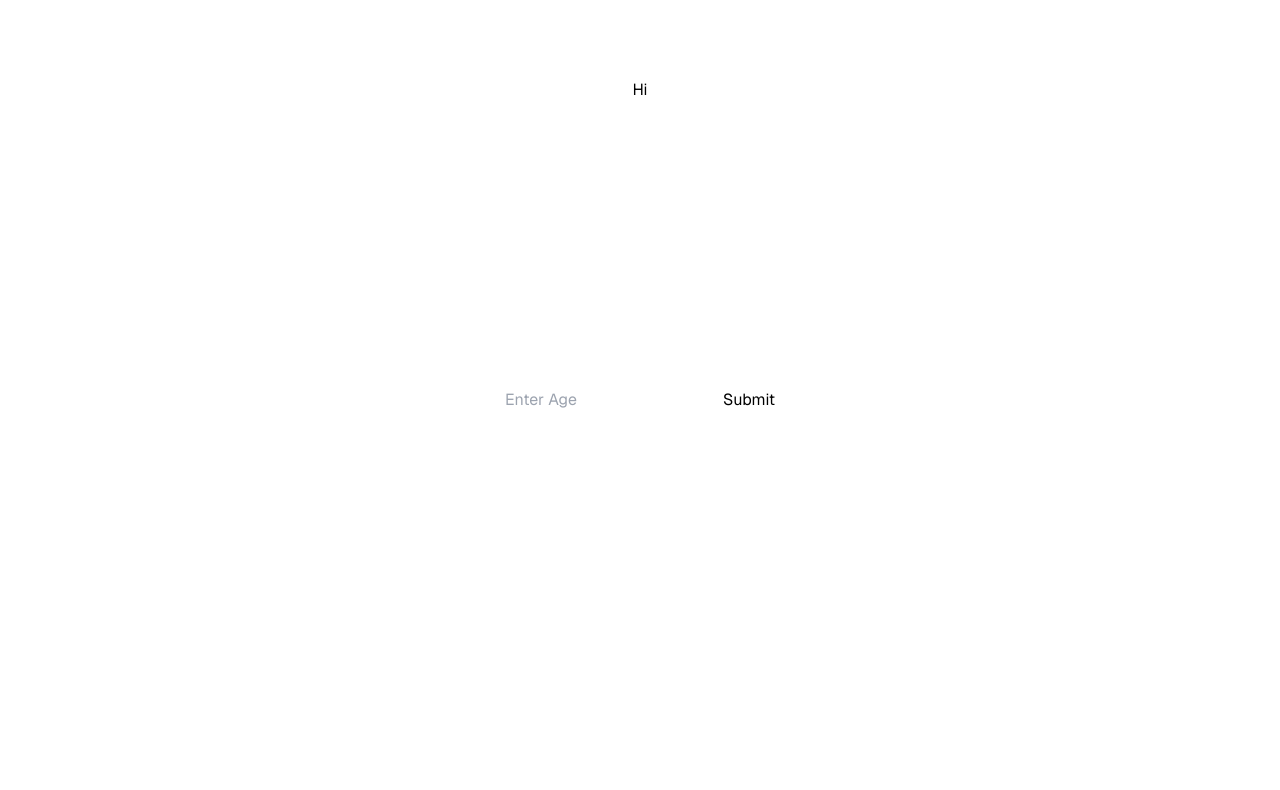
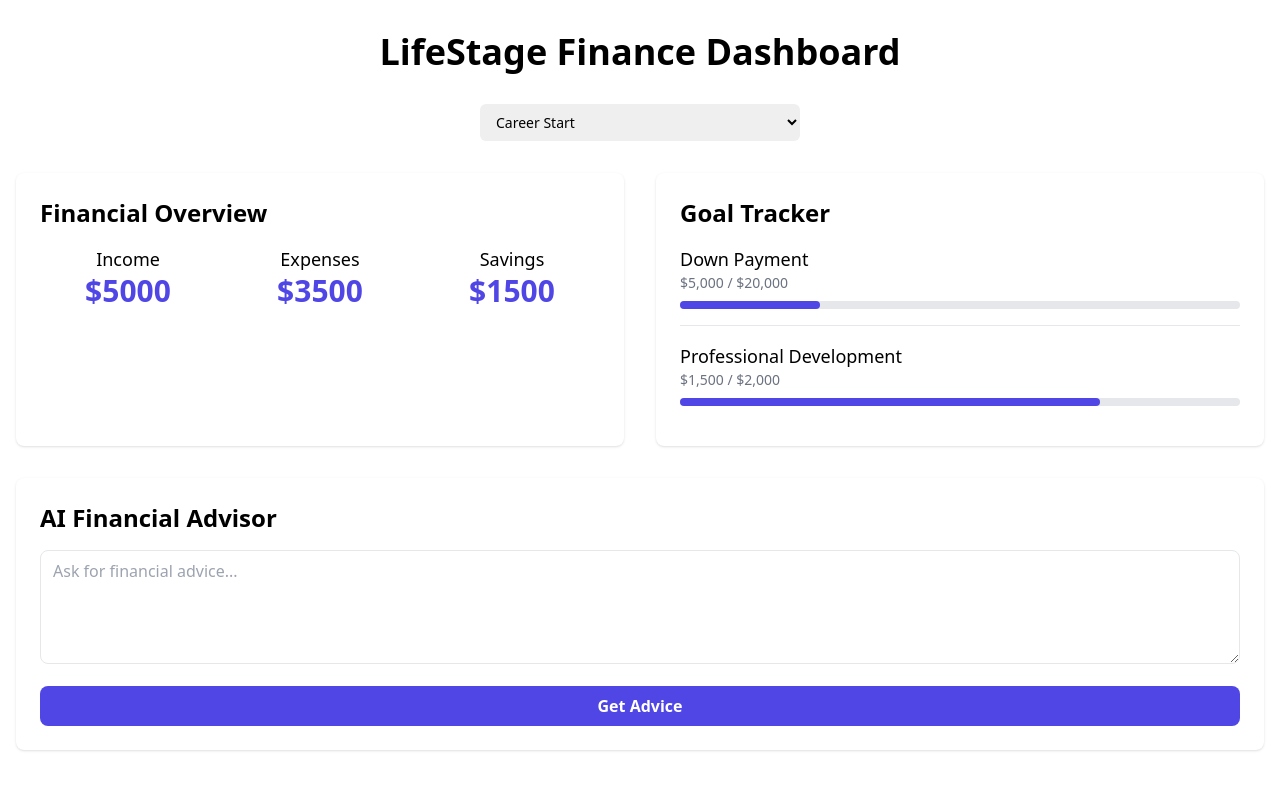
Before and after one commit to abmilo/SheInnovates, a Next.js app in the folder she-innovates/: page / in a window 1280 px wide. Shown: the top 790 px of the page. Built offline with nearby package versions, Linux system fonts and the light colour scheme.

Commit message:
added backbone

```diff
--- /dev/null
+++ b/she-innovates/app/components/AIAdvisor.jsx
@@ -0,0 +1,41 @@
+"use client"
+
+import { useState } from "react"
+
+export function AIAdvisor({ stage }) {
+  const [input, setInput] = useState("")
+  const [response, setResponse] = useState("")
+
+  const handleSubmit = (e) => {
+    e.preventDefault()
+    // In a real application, this would call an API endpoint to get AI-generated advice
+    setResponse(`Here's some advice for your ${stage} stage: ${input}`)
+    setInput("")
+  }
+
+  return (
+    <div className="bg-white shadow rounded-lg p-6">
+      <h2 className="text-2xl font-semibold mb-4">AI Financial Advisor</h2>
+      <form onSubmit={handleSubmit} className="space-y-4">
+        <textarea
+          value={input}
+          onChange={(e) => setInput(e.target.value)}
+          placeholder="Ask for financial advice..."
+          className="w-full px-3 py-2 text-gray-700 border rounded-lg focus:outline-none"
+          rows="4"
+        />
+        <button
+          type="submit"
+          className="w-full bg-indigo-600 text-white font-bold py-2 px-4 rounded-lg hover:bg-indigo-700 transition duration-300"
+        >
+          Get Advice
+        </button>
+      </form>
+      {response && (
+        <div className="mt-4 p-4 bg-gray-100 rounded-lg">
+          <p>{response}</p>
+        </div>
+      )}
+    </div>
+  )
+}
--- /dev/null
+++ b/she-innovates/app/components/FinancialOverview.jsx
@@ -0,0 +1,25 @@
+export function FinancialOverview({ stage }) {
+    const overviewData = {
+      student: { income: 1200, expenses: 1000, savings: 200 },
+      career: { income: 5000, expenses: 3500, savings: 1500 },
+      family: { income: 8000, expenses: 6000, savings: 2000 },
+      homeowner: { income: 10000, expenses: 7000, savings: 3000 },
+      retirement: { income: 6000, expenses: 4000, savings: 2000 },
+    }
+
+    const data = overviewData[stage]
+
+    return (
+      <div className="bg-white shadow rounded-lg p-6">
+        <h2 className="text-2xl font-semibold mb-4">Financial Overview</h2>
+        <div className="grid grid-cols-3 gap-4">
+          {Object.entries(data).map(([key, value]) => (
+            <div key={key} className="text-center">
+              <h3 className="text-lg font-medium capitalize">{key}</h3>
+              <p className="text-3xl font-bold text-indigo-600">${value}</p>
+            </div>
+          ))}
+        </div>
+      </div>
+    )
+  }
--- /dev/null
+++ b/she-innovates/app/components/GoalTracker.jsx
@@ -0,0 +1,48 @@
+export function GoalTracker({ stage }) {
+    const goalData = {
+      student: [
+        { name: "Emergency Fund", target: 1000, current: 500 },
+        { name: "Textbooks", target: 500, current: 300 },
+      ],
+      career: [
+        { name: "Down Payment", target: 20000, current: 5000 },
+        { name: "Professional Development", target: 2000, current: 1500 },
+      ],
+      family: [
+        { name: "College Fund", target: 50000, current: 10000 },
+        { name: "Family Vacation", target: 5000, current: 2000 },
+      ],
+      homeowner: [
+        { name: "Home Renovation", target: 30000, current: 15000 },
+        { name: "Property Taxes", target: 5000, current: 4000 },
+      ],
+      retirement: [
+        { name: "Retirement Fund", target: 1000000, current: 500000 },
+        { name: "Travel Fund", target: 50000, current: 30000 },
+      ],
+    }
+
+    const goals = goalData[stage]
+
+    return (
+      <div className="bg-white shadow rounded-lg p-6">
+        <h2 className="text-2xl font-semibold mb-4">Goal Tracker</h2>
+        <div className="space-y-4">
+          {goals.map((goal, index) => (
+            <div key={index} className="border-b pb-4 last:border-b-0">
+              <h3 className="text-lg font-medium">{goal.name}</h3>
+              <p className="text-sm text-gray-500">
+                ${goal.current.toLocaleString()} / ${goal.target.toLocaleString()}
+              </p>
+              <div className="mt-2 h-2 bg-gray-200 rounded-full">
+                <div
+                  className="h-full bg-indigo-600 rounded-full"
+                  style={{ width: `${(goal.current / goal.target) * 100}%` }}
+                ></div>
+              </div>
+            </div>
+          ))}
+        </div>
+      </div>
+    )
+  }
--- /dev/null
+++ b/she-innovates/app/components/LifeStageSelector.jsx
@@ -0,0 +1,17 @@
+export function LifeStageSelector({ stages, currentStage, onStageChange }) {
+    return (
+      <div className="flex justify-center">
+        <select
+          value={currentStage}
+          onChange={(e) => onStageChange(e.target.value)}
+          className="block w-full max-w-xs px-3 py-2 text-base border-gray-300 focus:outline-none focus:ring-indigo-500 focus:border-indigo-500 sm:text-sm rounded-md"
+        >
+          {stages.map((stage) => (
+            <option key={stage.id} value={stage.id}>
+              {stage.label}
+            </option>
+          ))}
+        </select>
+      </div>
+    )
+  }
--- a/she-innovates/app/page.js
+++ b/she-innovates/app/page.js
@@ -1,16 +1,35 @@
-import Image from "next/image";
+"use client"
 
-export default function Home() {
+import { useState } from "react"
+import { LifeStageSelector } from "./components/LifeStageSelector"
+import { FinancialOverview } from "./components/FinancialOverview"
+import { GoalTracker } from "./components/GoalTracker"
+import { AIAdvisor } from "./components/AIAdvisor"
+
+const lifeStages = [
+  { id: "student", label: "Student" },
+  { id: "career", label: "Career Start" },
+  { id: "family", label: "Family Planning" },
+  { id: "homeowner", label: "Homeownership" },
+  { id: "retirement", label: "Retirement" },
+]
+
+export default function Dashboard() {
+  const [currentStage, setCurrentStage] = useState("career")
+
   return (
-    <div className="grid grid-rows-[20px_1fr_20px] items-center justify-items-center min-h-screen p-8 pb-20 gap-16 sm:p-20 font-[family-name:var(--font-geist-sans)]">
-      <p>Hi</p>
-      <form
-        action="
-      "
-      >
-        <input type="text" name="" id="" placeholder="Enter Age" />
-        <button> Submit</button>
-      </form>
+    <div className="container mx-auto px-4 py-8">
+      <h1 className="text-4xl font-bold mb-8 text-center">LifeStage Finance Dashboard</h1>
+      <div className="mb-8">
+        <LifeStageSelector stages={lifeStages} currentStage={currentStage} onStageChange={setCurrentStage} />
+      </div>
+      <div className="grid grid-cols-1 md:grid-cols-2 gap-8">
+        <FinancialOverview stage={currentStage} />
+        <GoalTracker stage={currentStage} />
+        <div className="md:col-span-2">
+          <AIAdvisor stage={currentStage} />
+        </div>
+      </div>
     </div>
-  );
+  )
 }
```
